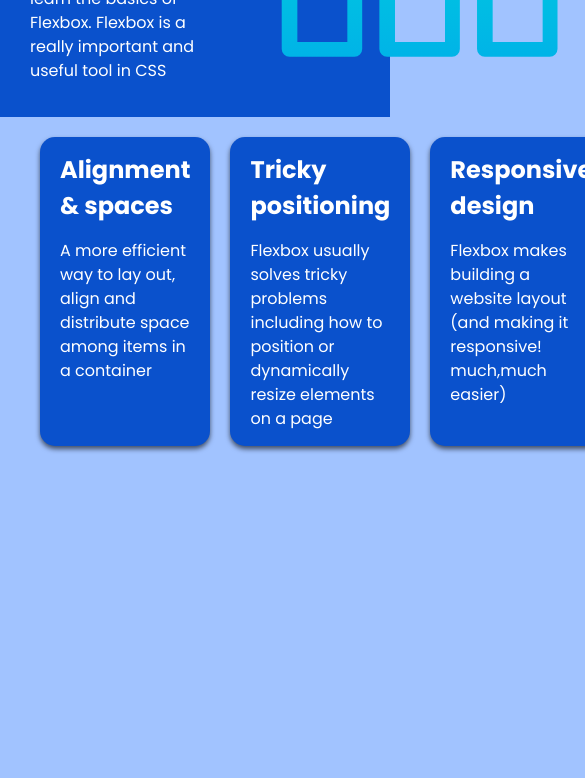
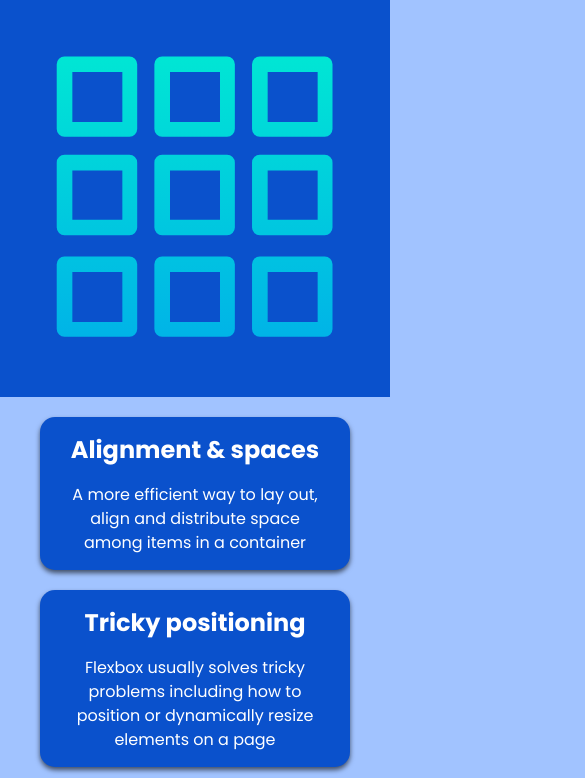
Before and after one commit to cntwali23/CSS-flexbox-, a plain HTML site: page index.html in a window 390 px wide. Shown: the part 343-1121 px from the top of the page, 585 px wide, since content can reach past the window. Before the commit the page ends 844 px from the top, so only its background shows below. Drawn offline with Linux system fonts and the light colour scheme.

Commit message:
made it responsive

```diff
--- a/style.css
+++ b/style.css
@@ -88,3 +88,14 @@ h1, h2{
     color: #fff;
     box-shadow: 0 3px 5px rgba(0, 0, 0, 0.6);
 }
+@media (max-width:765px) {
+    .header .container {
+        flex-direction: column;
+        padding-top: 20px;
+        text-align: center;
+    }
+    .boxes .container {
+        display: block;
+        text-align: center;
+    }
+}
```
